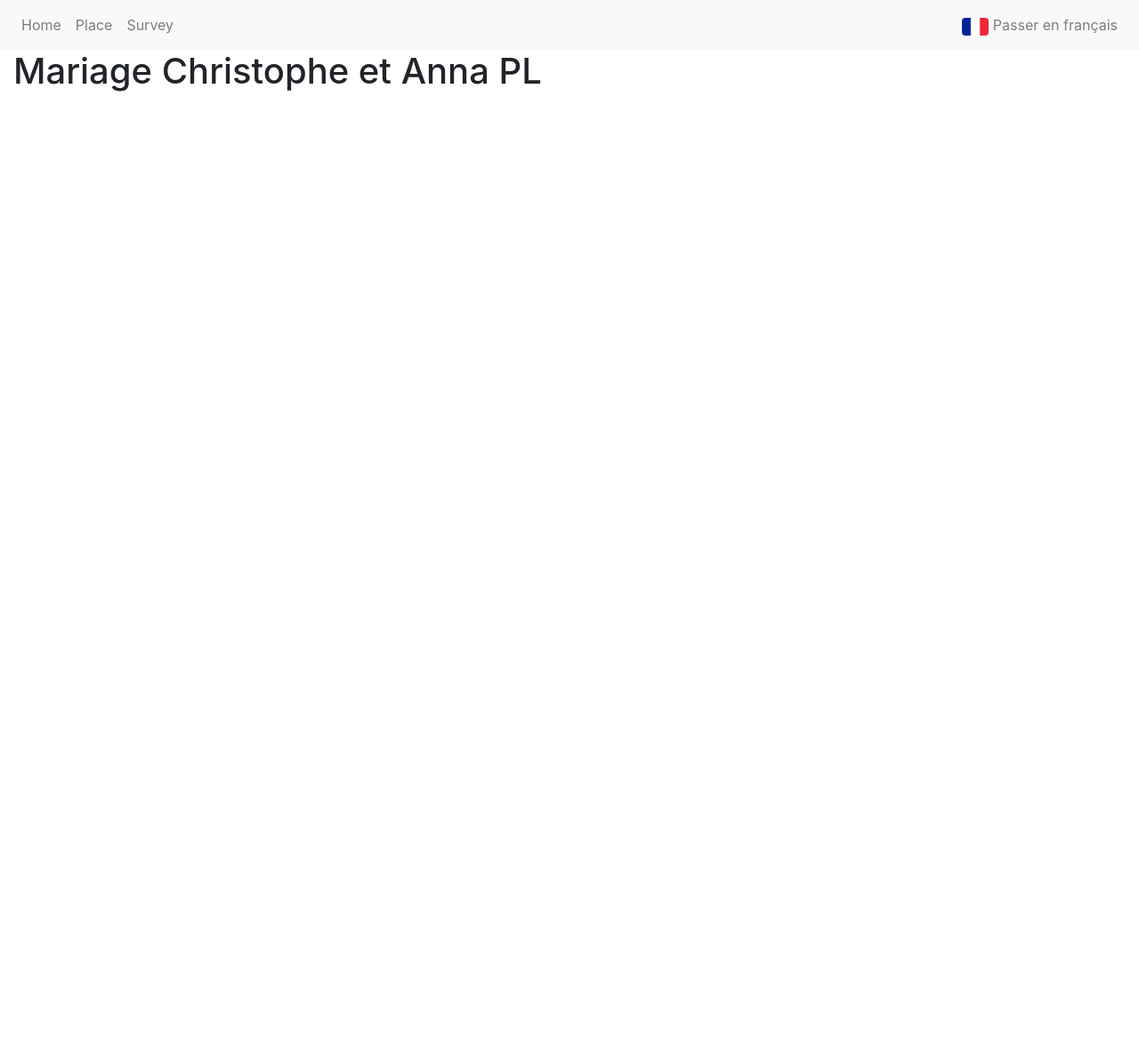
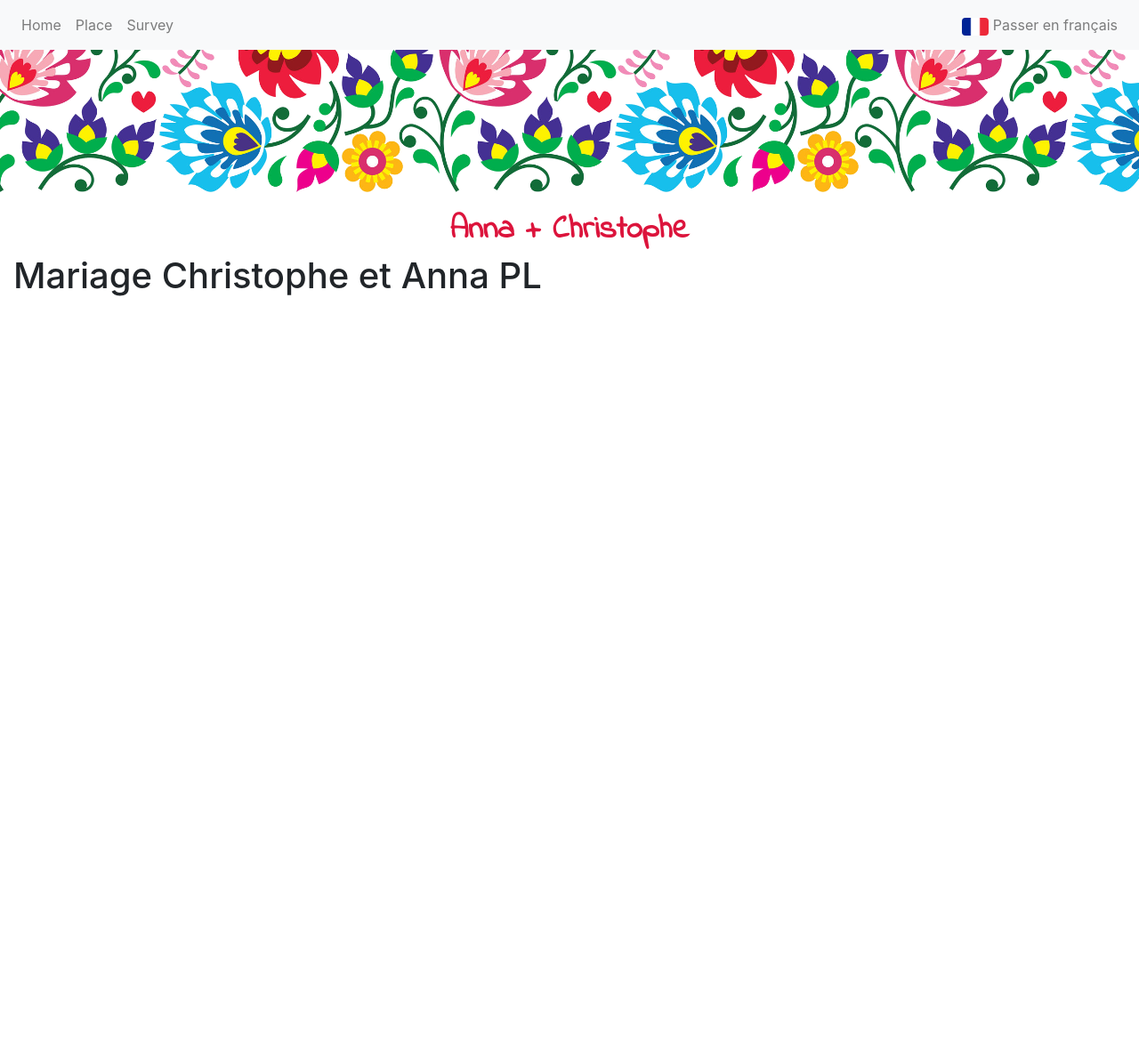
Before and after one commit to christophe-bazin/mariage, a Jekyll site: the page built from pl/index.md, in a window 1280 px wide. Shown: the whole page at 89% size. Built offline with Jekyll 4.4.1, drawn with Linux system fonts in a browser that asks for light colours; before the commit the page ends 956 px from its top, so only the background shows below that.

Commit message:
Header : 1st version

```diff
--- a/_layouts/default.html
+++ b/_layouts/default.html
@@ -8,9 +8,14 @@
     <link rel="stylesheet" href="{{'/assets/css/styles.css' | prepend: site.baseurl}}">
     <script src="{{'/assets/js/jquery.min.js' | prepend: site.baseurl}}"></script>
     <script src="{{'/assets/js/bootstrap.min.js' | prepend: site.baseurl}}"></script>
+    <link href="https://fonts.googleapis.com/css?family=Indie+Flower&display=swap" rel="stylesheet">
   </head>
   <body>
       {% include navigation.html %}
+      <div class="header">
+        <div class="background"></div>
+        <div class="baseline mt-3">Anna + Christophe</div>
+      </div>
       <div class="container-fluid">
         <div class="row">
           <div class="col-12 vh-100">
--- a/assets/css/main.css
+++ b/assets/css/main.css
@@ -24,3 +24,23 @@
 .Navigation .flag {
   width: 30px
 }
+
+/** Header **/
+.header .background {
+  background: url(/assets/img/ban.png);
+  width: 100%;
+  background-size: 40%;
+  background-position: bottom;
+  position: relative;
+  height: 160px;
+  text-align: center;
+  background-repeat: repeat-x;
+}
+
+.header .baseline {
+  font-family: 'Indie Flower', cursive;
+  text-align: center;
+  font-size: 36px;
+  font-weight: 600;
+  color: #dc143c;
+}
```
Also changed, not shown: assets/img/ban.png (added).
